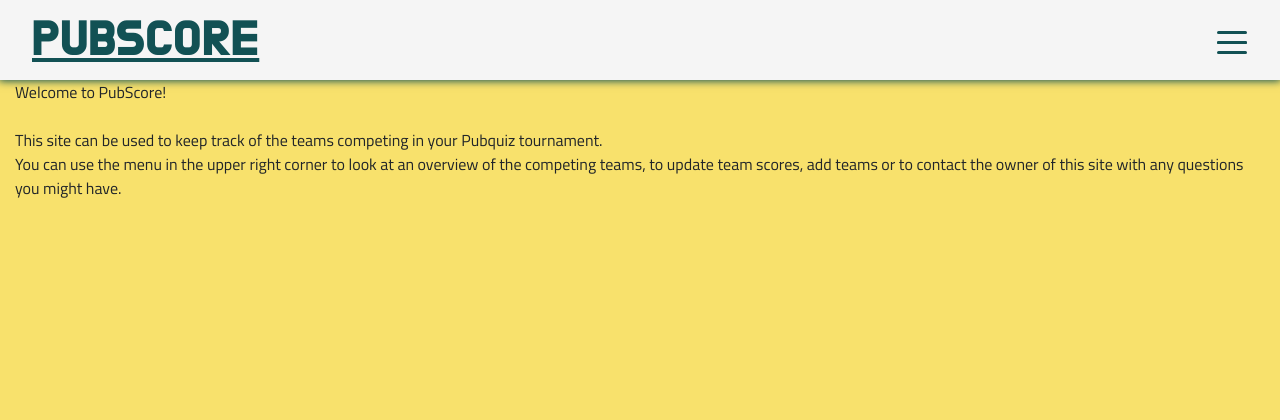
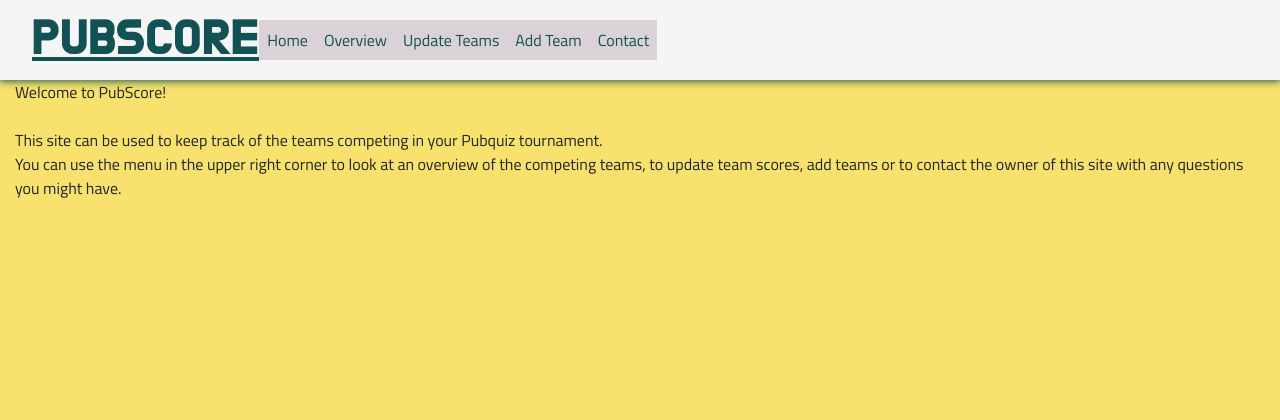
Before and after one commit to Code-Institute-Submissions/PubScore, a Flask app: page / in a window 1280 px wide. Shown: the top 420 px of the page. Run offline with Flask 2, Linux system fonts and the light colour scheme; some libraries are stand-ins or nearby versions.

Commit message:
Start set up scale navbar on different screens

```diff
--- a/static/css/style.css
+++ b/static/css/style.css
@@ -42,8 +42,14 @@
     letter-spacing: 0.1rem;
     font-weight: 600;
     font-size: 3rem;
-    margin-left: 2rem;
+    margin-left: 1rem;
     margin-right: 0;
+}
+
+@media only screen and (min-width:350px) {
+    .navbar-brand {
+        margin-left: 2rem;
+    }
 }
 
 .navbar-brand:hover {
@@ -80,9 +86,15 @@
 
 /*--------------------------------------------------Hamburger: code from md bootstrap*/
 .navbar-toggler {
-    margin-right: 2rem;
+    margin-right: 1rem;
     padding-left: 0;
     padding-right: 0;
+}
+
+@media only screen and (min-width:350px) {
+    .navbar-toggler {
+        margin-right: 2rem;
+    }
 }
 
 #hamburger-button {
--- a/templates/base.html
+++ b/templates/base.html
@@ -11,13 +11,14 @@
 <body>
 
     <header>
-        <nav class="navbar">
+        <nav class="navbar navbar-expand-lg">
             <a href="{{ url_for('index') }}" class="navbar-brand">PubScore</a>
+            <div class="width-navbar-collapse">
                 <button class="navbar-toggler" id="hamburger-button" type="button" data-toggle="collapse" data-target="#navbarSupportedContent23" aria-controls="navbarSupportedContent23" aria-expanded="false" aria-label="Toggle navigation">
                     <div class="animated-icon"><span></span><span></span><span></span><span></span></div>
                 </button>
                 <div class="collapse navbar-collapse" id="navbarSupportedContent23">
-                <ul class="navbar-nav mr-auto">
+                    <ul class="navbar-nav ml-auto">
                         <li class="nav-item {% if request.path == url_for('index') %} active {% endif %}">
                             <a href="{{ url_for('index') }}" class="nav-link" id="home-link">Home</a>
                         </li>
@@ -34,6 +35,7 @@
                             <a href="{{ url_for('contact') }}" class="nav-link" id="contact-link">Contact</a>
                         </li>
                     </ul>
+                </div>
             </div>
         </nav>
     </header>
```
Lines whose indentation alone changed are shown as unchanged.
